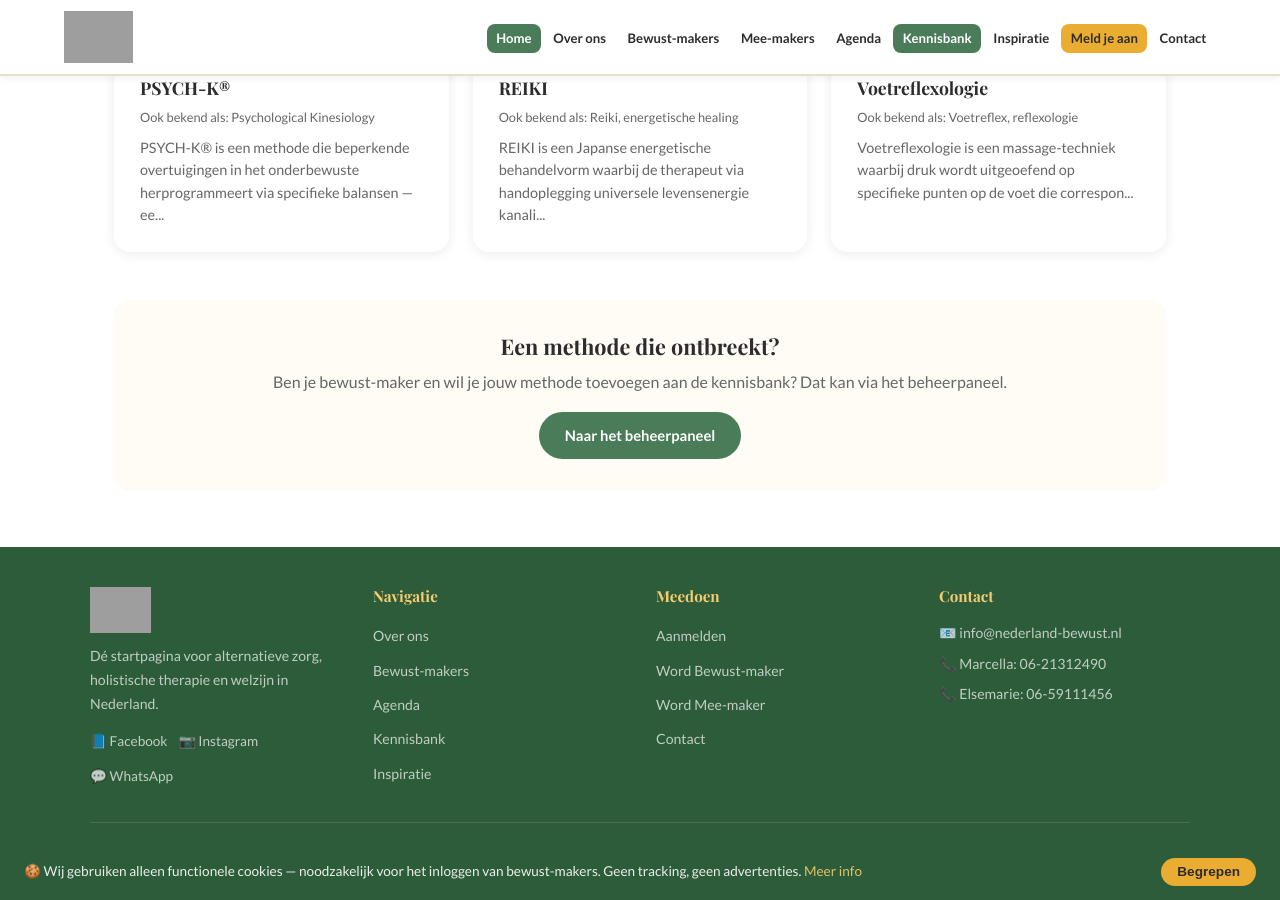
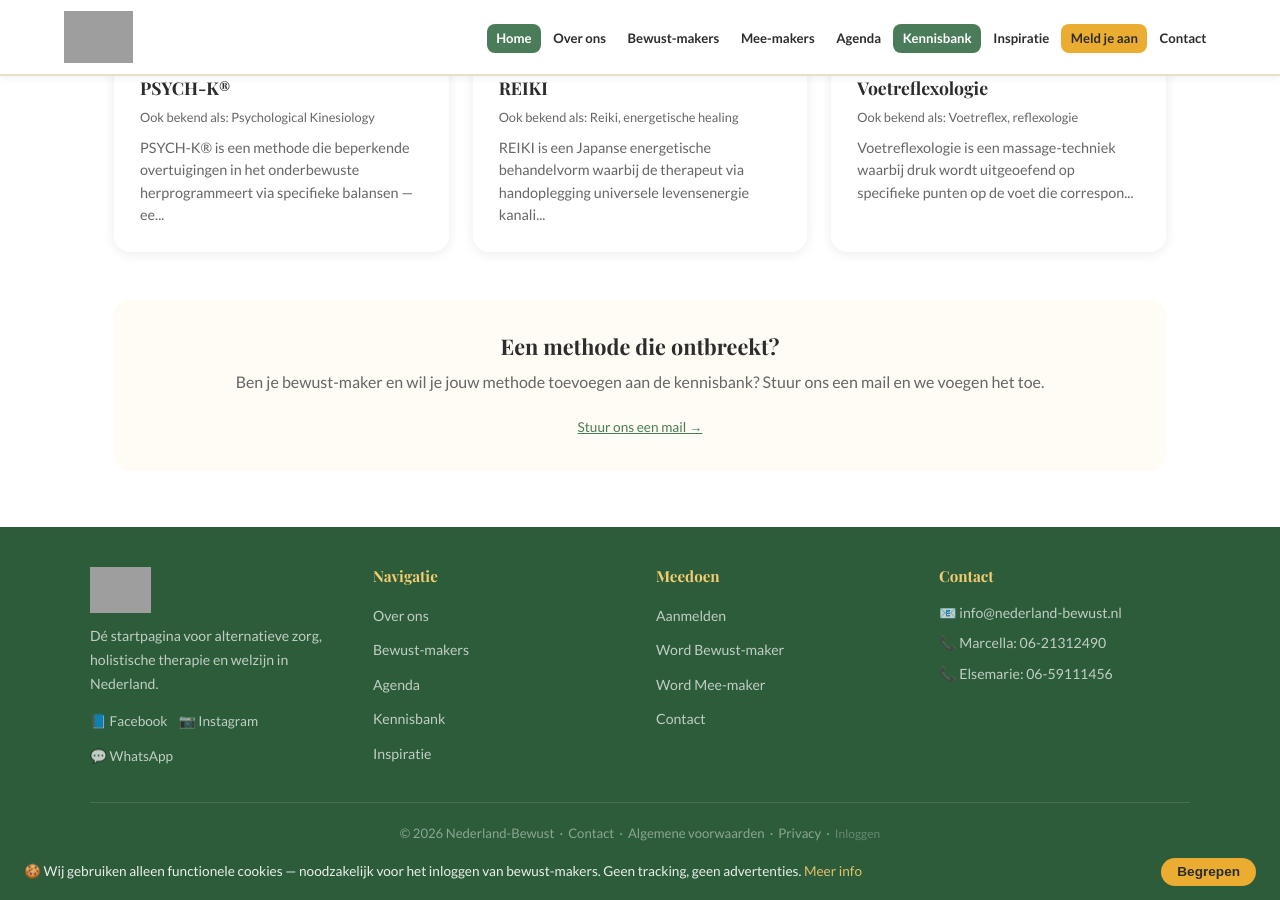
Before and after one commit to hands4flownl/nederland-bewust, a Jekyll site: the page built from pages/kennisbank.html, in a window 1280 px wide and 900 px high, scrolled down 554 px. Built offline with Jekyll 4.4.1, drawn with Linux system fonts in a browser that asks for light colours; grey boxes are pictures that could not be loaded.

Commit message:
🔧 Kennisbank: beheer-knop vervangen door maillink

```diff
--- a/pages/kennisbank.html
+++ b/pages/kennisbank.html
@@ -80,8 +80,8 @@
 
     <div style="text-align:center;margin-top:3rem;padding:2rem;background:var(--creme);border-radius:var(--radius-groot);">
       <h3>Een methode die ontbreekt?</h3>
-      <p style="margin:0.5rem 0 1rem;color:var(--tekst-licht);">Ben je bewust-maker en wil je jouw methode toevoegen aan de kennisbank? Dat kan via het beheerpaneel.</p>
-      <a href="https://nederland-bewust-beheer.netlify.app/admin/" class="knop knop--groen">Naar het beheerpaneel</a>
+      <p style="margin:0.5rem 0 1rem;color:var(--tekst-licht);">Ben je bewust-maker en wil je jouw methode toevoegen aan de kennisbank? Stuur ons een mail en we voegen het toe.</p>
+      <a href="mailto:info@nederland-bewust.nl?subject=Methode toevoegen aan kennisbank" style="font-size:0.85rem; color:var(--groen); text-decoration:underline;">Stuur ons een mail →</a>
     </div>
 
   </div>
```
